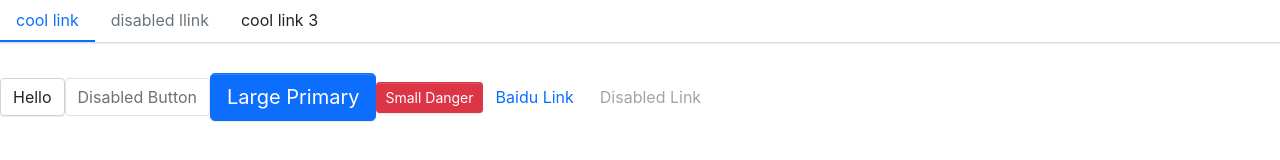
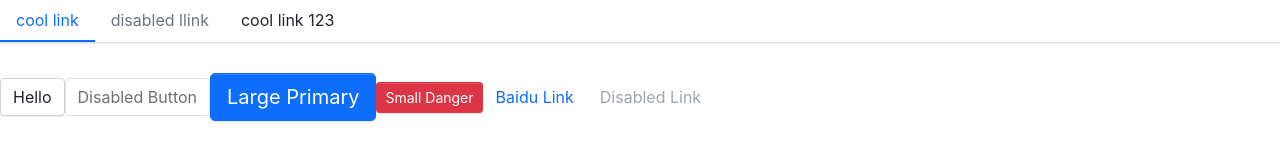
Before and after one commit to tyler4400/tylerantd, a React (Create React App) app: page / in a window 1280 px wide. Shown: the top 160 px of the page. Built offline with nearby package versions, Linux system fonts and the light colour scheme.

Commit message:
6-6 日趋完美 - Menu 组件编码第三部分

```diff
--- a/src/App.tsx
+++ b/src/App.tsx
@@ -8,14 +8,14 @@
     <div className="App">
       <header className="App-header">
 	      <Menu defaultIndex={0} onSelect={(index) => {alert(index)}} >
-		      <MenuItem index={0}>
+		      <MenuItem>
 			      cool link
 		      </MenuItem>
-		      <MenuItem index={1} disabled>
+		      <MenuItem disabled>
 			      disabled llink
 		      </MenuItem>
-		      <MenuItem index={2}>
-			      cool link 3
+		      <MenuItem index={123}>
+			      cool link 123
 		      </MenuItem>
 	      </Menu>
 
--- a/src/components/Menu/menu.tsx
+++ b/src/components/Menu/menu.tsx
@@ -4,6 +4,7 @@
  */
 import React, { createContext, useState } from "react";
 import classNames from "classnames";
+import { MenuItemProps } from "./menuItem";
 
 type MenuMode = 'horizontal' | 'vertical'
 type SelectCallback = (selectedIndex: number) => void;
@@ -40,10 +41,22 @@
 		onSelect: handleClick,
 	}
 
+	const renderChildren = () => {
+		return React.Children.map(children, (child, index) => {
+			const childElement = child as React.FunctionComponentElement<MenuItemProps>
+			const { displayName } = childElement.type
+			if(displayName === 'MenuItem') {
+				return React.cloneElement(childElement, { index })
+			} else {
+				console.error('Warning: Menu has a child which is not a MenuItem component')
+			}
+		})
+	}
+
 	return (
 		<ul className={classes} style={style} data-testid="test-menu">
 			<MenuContext.Provider value={passedContext}>
-				{children}
+				{renderChildren()}
 			</MenuContext.Provider>
 		</ul>
 	)
--- a/src/components/Menu/menuItem.tsx
+++ b/src/components/Menu/menuItem.tsx
@@ -3,7 +3,7 @@
 import { MenuContext } from "./menu";
 
 export interface MenuItemProps {
-	index: number;
+	index?: number;
 	disabled?: boolean;
 	className?: string;
 	style?: React.CSSProperties;
@@ -17,7 +17,7 @@
 		'is-active': context.index === index
 	})
 	const handleClick = () => {
-		if(context.onSelect && !disabled) {
+		if(context.onSelect && !disabled && (typeof index === 'number')) {
 			context.onSelect(index)
 		}
 	}
@@ -29,4 +29,6 @@
 	)
 }
 
+MenuItem.displayName = 'MenuItem'
+
 export default MenuItem
```
Also changed, not shown: 1 other file (tests, documents, lock files or other folders).
